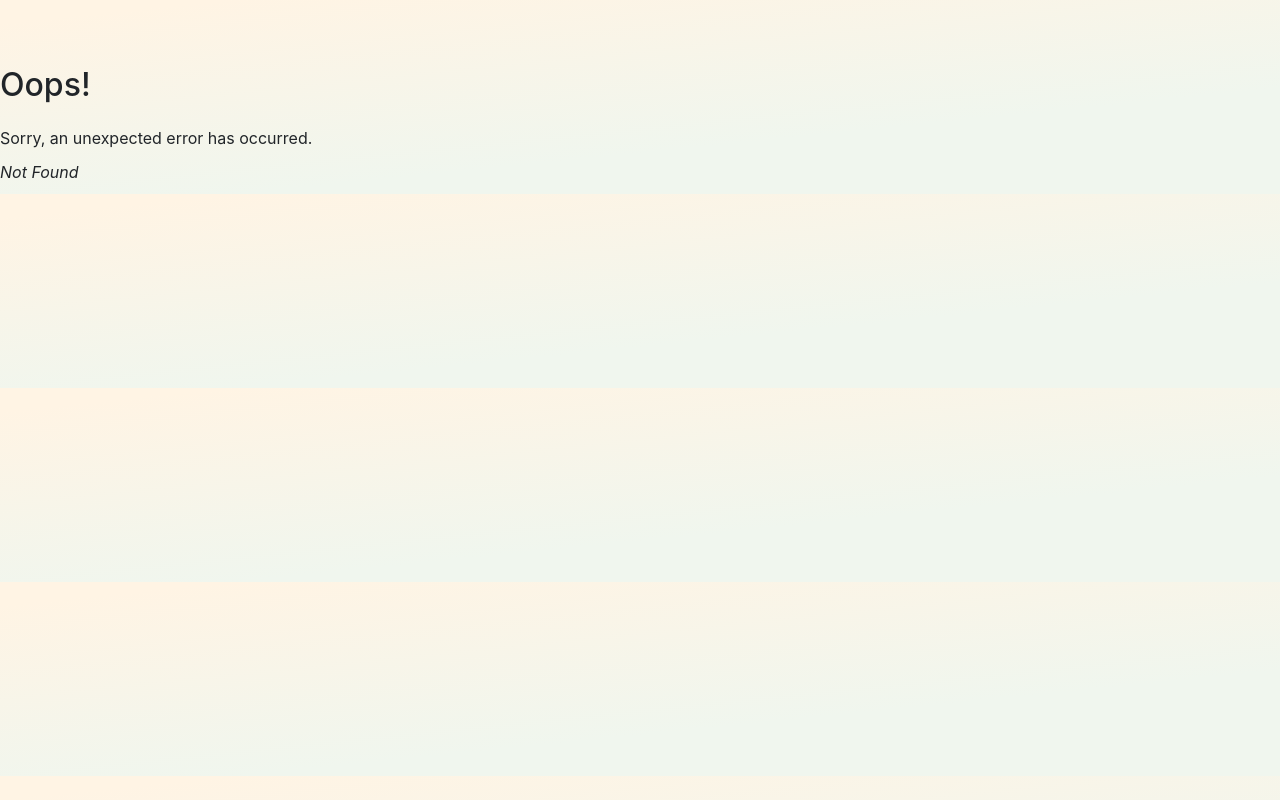
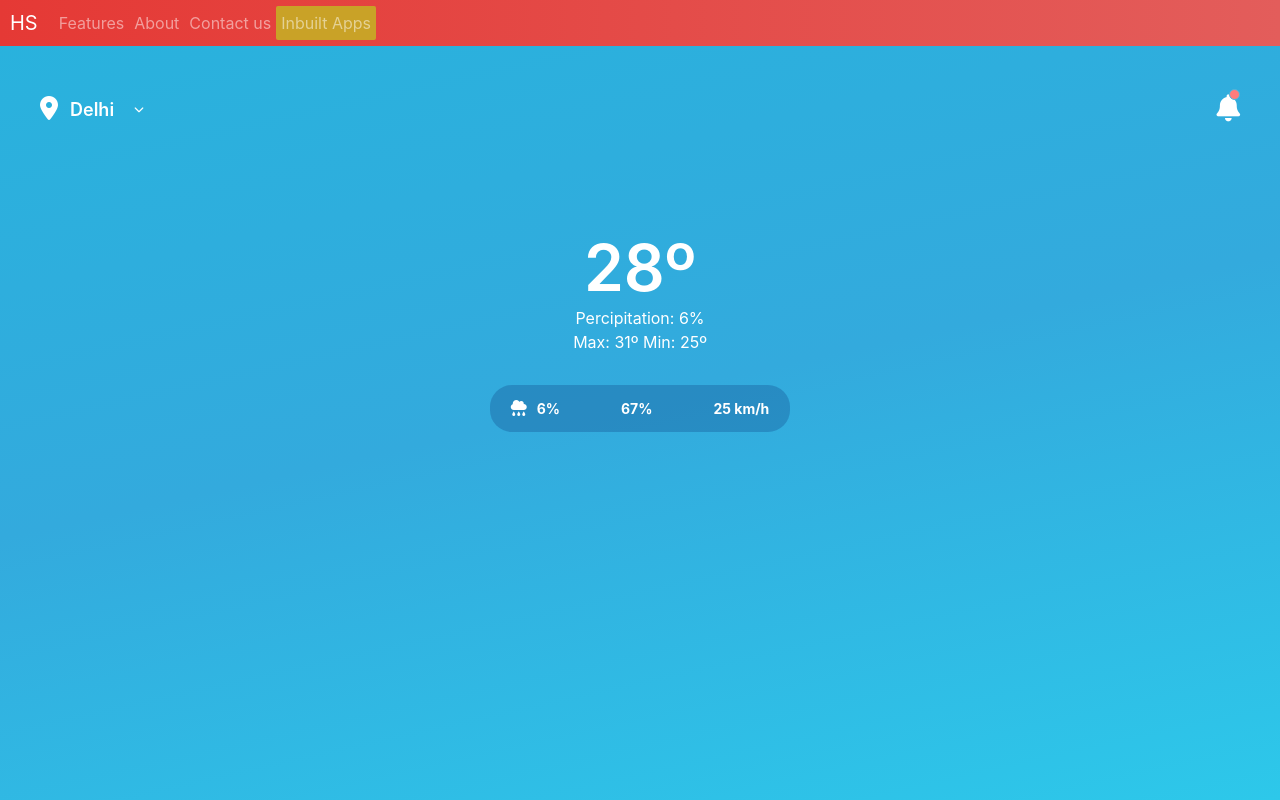
Before and after one commit to HarishB167/hs-app-2, a React (Create React App) app: page /apps/weather-app in a window 1280 px wide. Before the commit this address had no page. Built offline with nearby package versions, Linux system fonts and the light colour scheme; some icons are missing; a web font is replaced by a local one.

Commit message:
WeatherApp : Main page built few more components left.

```diff
--- /dev/null
+++ b/src/components/weatherApp/common/notification.css
@@ -0,0 +1,15 @@
+.wa_notification {
+  position: relative;
+  font-size: 2.7rem;
+}
+.wa_notificationBadge {
+  display: inline-block;
+  width: 1.1rem;
+  height: 1.1rem;
+  border-radius: 50%;
+  background: #ff7c7c;
+  border: 0.139rem solid #47bbe1;
+  position: absolute;
+  top: 0;
+  right: 0;
+}
--- /dev/null
+++ b/src/components/weatherApp/common/notification.jsx
@@ -0,0 +1,12 @@
+import "./notification.css";
+
+const Notification = () => {
+  return (
+    <div className="wa_notification">
+      <i class="fa-solid fa-bell"></i>
+      <span class="wa_notificationBadge"></span>
+    </div>
+  );
+};
+
+export default Notification;
--- /dev/null
+++ b/src/components/weatherApp/main.css
@@ -0,0 +1,111 @@
+@import url("https://fonts.googleapis.com/css2?family=Roboto:wght@400;500;600&display=swap");
+@import url("https://cdnjs.cloudflare.com/ajax/libs/weather-icons/2.0.12/css/weather-icons.min.css");
+@import url("https://cdnjs.cloudflare.com/ajax/libs/weather-icons/2.0.12/css/weather-icons-wind.min.css");
+
+:root {
+  --sunClouded-background: linear-gradient(
+    167.44deg,
+    #29b2dd 0%,
+    #33aadd 47.38%,
+    #2dc8ea 100%
+  );
+  --sunClouded-contentBg: #1040844c;
+  --rainy-background: linear-gradient(
+    167.44deg,
+    #08244f 0%,
+    #134cb5 47.38%,
+    #0b42ab 100%
+  );
+  --rainy-contentBg: #0010264c;
+}
+
+.wa_main {
+  width: 100%;
+  height: 100%;
+  padding: 4.4rem 4rem 0;
+  display: flex;
+  flex-direction: column;
+  color: white;
+  align-items: center;
+}
+
+.wa_main--sunClouded {
+  background: var(--sunClouded-background);
+}
+
+.wa_main--rainy {
+  background: var(--rainy-background);
+}
+
+.wa_contentBg--sunClouded {
+  background-color: var(--sunClouded-contentBg);
+}
+
+.wa_contentBg--rainy {
+  background-color: var(--sunClouded-rainy);
+}
+
+.wa_row {
+  display: flex;
+  width: 100%;
+  justify-content: space-between;
+}
+
+.wa_location {
+  display: flex;
+  align-items: center;
+}
+
+.wa_locationIcon {
+  font-size: 2.4rem;
+}
+
+.wa_locationText {
+  margin-left: 1.2rem;
+  margin-right: 2rem;
+  font-size: 1.8rem;
+  font-weight: 600;
+  line-height: 21px;
+}
+
+.wa_locationOptions {
+  font-size: 1rem;
+}
+
+.wa_weatherIcon {
+  font-size: 10rem;
+  margin: 5rem 0;
+}
+
+.wa_weatherDetails {
+  display: flex;
+  flex-direction: column;
+  align-items: center;
+}
+
+.wa_temperature {
+  font-weight: 600;
+  font-size: 6.4rem;
+  line-height: 7.6rem;
+}
+
+.wa_moreStats {
+  display: flex;
+  column-gap: 3rem;
+  font-weight: 700;
+  font-size: 1.4rem;
+  line-height: 1.7rem;
+  padding: 1rem;
+  border-radius: 2.2rem;
+  margin-top: 3.1rem;
+}
+
+.wa_moreStats i {
+  font-size: 1.6rem;
+}
+
+.wa_moreStats > span {
+  display: flex;
+  column-gap: 1rem;
+  padding: 0.5rem 1.05rem;
+}
--- /dev/null
+++ b/src/components/weatherApp/main.jsx
@@ -0,0 +1,63 @@
+import { useState } from "react";
+import Notification from "./common/notification";
+import "./main.css";
+
+const THEMES = {
+  SUN_CLOUDED: 0,
+  RAINY: 1,
+};
+
+const Main = () => {
+  const [theme, setTheme] = useState(THEMES.SUN_CLOUDED);
+
+  const getMainSkinClass = () => {
+    if (theme == THEMES.SUN_CLOUDED) return " wa_main--sunClouded";
+    else if (theme == THEMES.RAINY) return " wa_main--rainy";
+  };
+
+  const getContentSkinClass = () => {
+    if (theme == THEMES.SUN_CLOUDED) return " wa_contentBg--sunClouded";
+    else if (theme == THEMES.RAINY) return " wa_contentBg--rainy";
+  };
+
+  return (
+    <div className={"wa_main" + getMainSkinClass()}>
+      <div className="wa_row">
+        <div className="wa_location">
+          <span className="wa_locationIcon">
+            <i class="fa-solid fa-location-dot"></i>
+          </span>
+          <span className="wa_locationText">Delhi</span>
+          <span className="wa_locationOptions">
+            <i class="fa-solid fa-chevron-down"></i>
+          </span>
+        </div>
+        <Notification />
+      </div>
+      <div className="wa_weatherIcon">
+        <span className="wi wi-day-rain"></span>
+      </div>
+      <div className="wa_weatherDetails">
+        <span className="wa_temperature">28º</span>
+        <span className="wa_percipitations">Percipitation: 6%</span>
+        <span className="wa_tempRange">Max: 31º Min: 25º</span>
+      </div>
+      <div className={"wa_moreStats" + getContentSkinClass()}>
+        <span className="wa_moreStats_rain">
+          <i class="fa-solid fa-cloud-rain"></i>
+          6%
+        </span>
+        <span className="wa_moreStats_humidity">
+          <i className="wi wi-humidity"></i>
+          67%
+        </span>
+        <span className="wa_moreStats_windSpeed">
+          <i className="wi wi-strong-wind"></i>
+          25 km/h
+        </span>
+      </div>
+    </div>
+  );
+};
+
+export default Main;
--- a/src/pages/inBuiltApps.jsx
+++ b/src/pages/inBuiltApps.jsx
@@ -9,6 +9,7 @@ const InBuiltApps = () => {
     { link: "/apps/password-generator", name: "Password Generator" },
     { link: "/apps/tic-tac-toe", name: "Tic-Tac-Toe Game" },
     { link: "/apps/note-app", name: "Note App" },
+    { link: "/apps/weather-app", name: "Weather App" },
   ];
   return (
     <div className="iba_main">
--- /dev/null
+++ b/src/pages/weatherApp.css
@@ -0,0 +1,4 @@
+.weatherApp {
+  height: 100%;
+  width: 100%;
+}
--- /dev/null
+++ b/src/pages/weatherApp.jsx
@@ -0,0 +1,12 @@
+import "./weatherApp.css";
+import Main from "../components/weatherApp/main";
+
+const WeatherApp = () => {
+  return (
+    <div className="weatherApp">
+      <Main />
+    </div>
+  );
+};
+
+export default WeatherApp;
--- a/src/routing/routes.jsx
+++ b/src/routing/routes.jsx
@@ -9,6 +9,7 @@ import Stopwatch from "../pages/stopwatch";
 import PasswordGenerator from "../pages/passwordGenerator";
 import TicTacToe from "../pages/ticTacToe";
 import NoteApp from "../pages/noteApp";
+import WeatherApp from "../pages/weatherApp";
 
 const router = createBrowserRouter([
   {
@@ -57,6 +58,10 @@ const router = createBrowserRouter([
             path: "note-app",
             element: <NoteApp />,
           },
+          {
+            path: "weather-app",
+            element: <WeatherApp />,
+          },
         ],
       },
     ],
```
